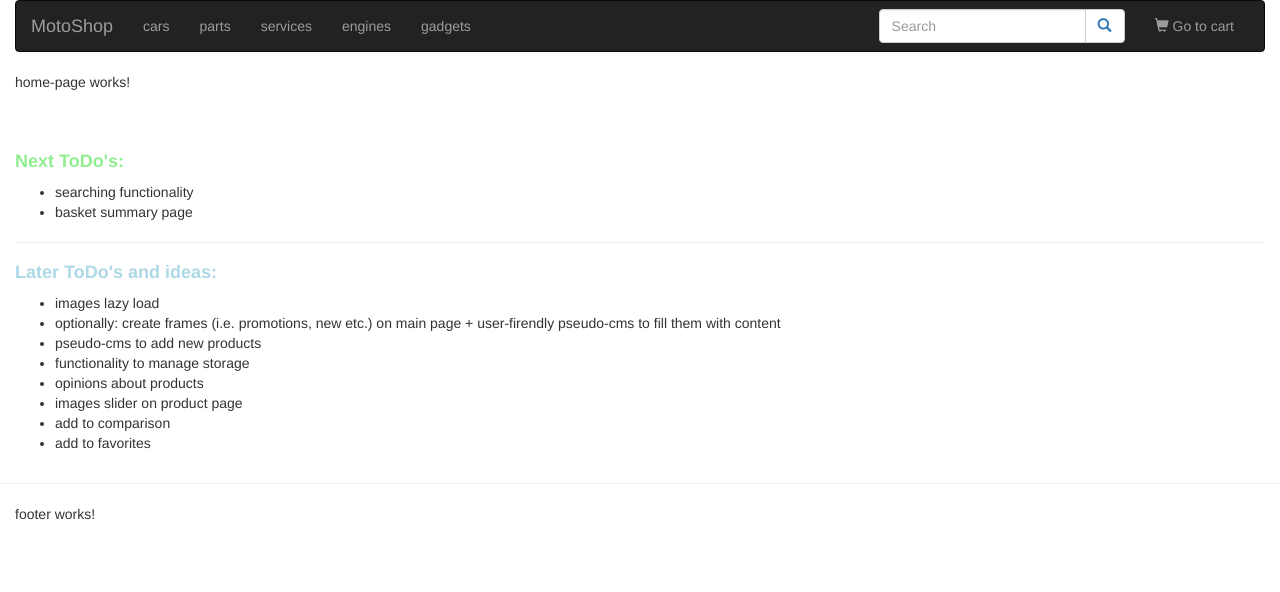
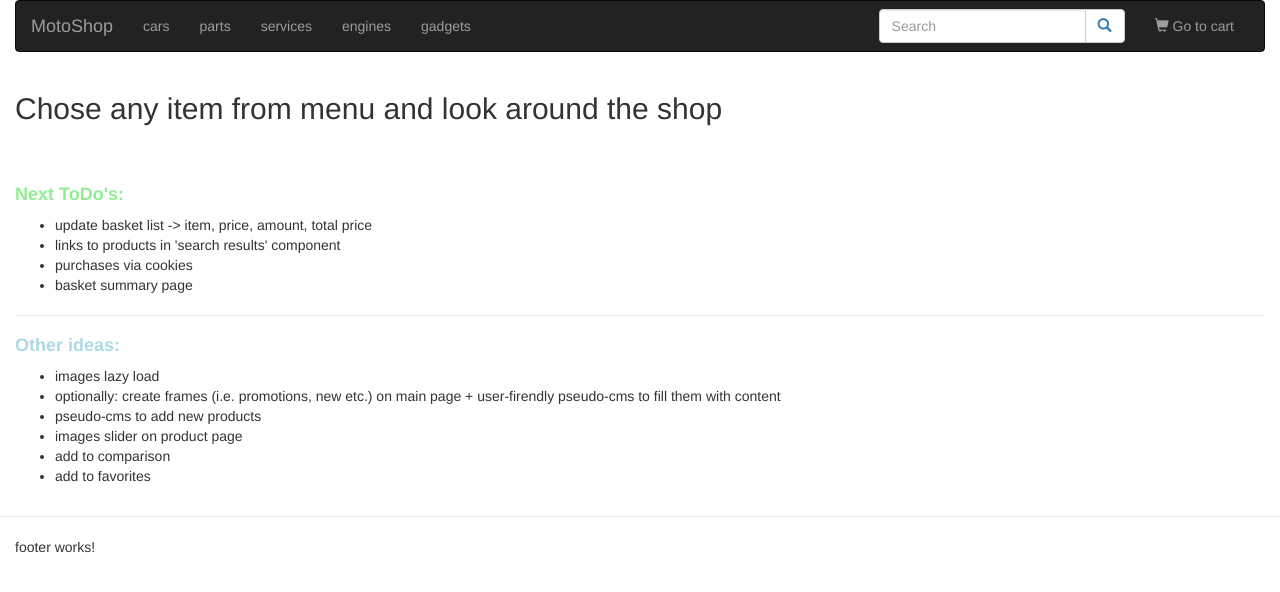
Before and after one commit to OlkaB/e-shop, an Angular app: page / in a window 1280 px wide. Shown: the top 592 px of the page. Built offline with nearby package versions, Linux system fonts and the light colour scheme.

Commit message:
updated info on home component -> to-do's and ideas

```diff
--- a/src/app/components/home-page/home-page.component.html
+++ b/src/app/components/home-page/home-page.component.html
@@ -1,20 +1,18 @@
-<p>
-  home-page works!
-</p>
+<h2>Chose any item from menu and look around the shop</h2>
 <br><br>
 <h4 style="color: lightgreen; font-weight: bold;">Next ToDo's:</h4>
 <ul>
-  <li>searching functionality</li>
+  <li>update basket list -> item, price, amount, total price</li>
+  <li>links to products in 'search results' component</li>
+  <li>purchases via cookies</li>
   <li>basket summary page</li>
 </ul>
 <hr>
-<h4 style="color: lightblue; font-weight: bold;">Later ToDo's and ideas:</h4>
+<h4 style="color: lightblue; font-weight: bold;">Other ideas:</h4>
 <ul>
   <li>images lazy load</li>
   <li>optionally: create frames (i.e. promotions, new etc.) on main page + user-firendly pseudo-cms to fill them with content</li>
   <li>pseudo-cms to add new products</li>
-  <li>functionality to manage storage</li>
-  <li>opinions about products</li>
   <li>images slider on product page</li>
   <li>add to comparison</li>
   <li>add to favorites</li>
--- a/src/app/components/search-result-page/search-result-page.component.html
+++ b/src/app/components/search-result-page/search-result-page.component.html
@@ -1,5 +1,9 @@
-<h3>Info: No product links yet</h3>
 <div class="col-xs-12" *ngIf="foundProducts.length > 0">
+  <p class="list-group-item list-group-item-info">
+    <i class="glyphicon glyphicon-exclamation-sign"></i>
+    &nbsp;Info: No product links on below list yet.
+  </p>
+  <hr>
   <ul class="list-group product-list" *ngFor="let product of foundProducts">
     <li class="list-group-item list-group-item-action product-list_item">
       <div class="row">
@@ -9,7 +13,7 @@
             <!-- </a> -->
           </div>
           <div class="col-xs-9">
-        <!-- <a [routerLink]="['/c', currentCategory.id, 'p', item.id]"> -->
+            <!-- <a [routerLink]="['/c', currentCategory.id, 'p', product[0].id]"> -->
               <h3>
                 {{ product[0].name }}, id: {{ product[0].id }}
               </h3>
@@ -17,7 +21,7 @@
               <div class="opinionRating">
                 <i *ngFor="let star of stars; let i = index" class="starItem" class="glyphicon {{ i < product[0].rating ? 'glyphicon-star' : 'glyphicon-star-empty' }}"></i>
               </div>
-        <!-- <a [title]="item.name" [routerLink]="['/c', currentCategory.id, 'p', item.id]"> -->
+              <!-- <a [title]="product[0].name" [routerLink]="['/c', currentCategory.id, 'p', product[0].id]"> -->
                 <p class="description">
                   product description: {{ product[0].description }}
                 </p>
@@ -43,7 +47,7 @@
 <div class="col-xs-12" *ngIf="foundProducts.length === 0">
   <p class="list-group-item list-group-item-warning">
     <i class="glyphicon glyphicon-exclamation-sign"></i>
-    &nbsp;Brak produktów odpowiadających Twojemu zapytaniu.
+    &nbsp;Brak produktów odpowiadających Twojemu zapytaniu. Możesz wyszukiwać po nazwie produktu lub producencie (np. VW).
   </p>
   <br><br>
   <button type="button" class="btn btn-info add-to-cart" [routerLink]="['']"><< Wróć do zakupów</button>
```
Lines whose indentation alone changed are shown as unchanged.
